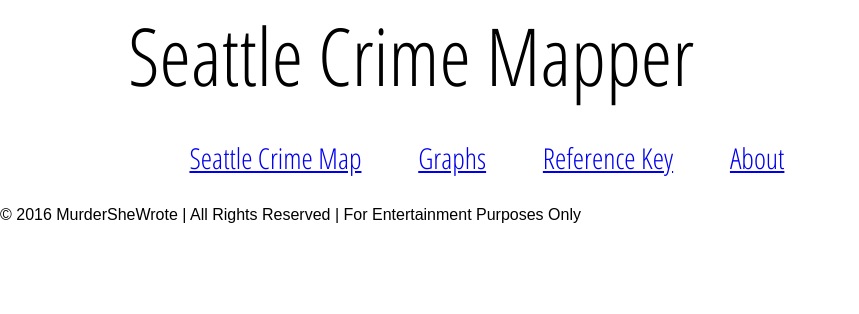
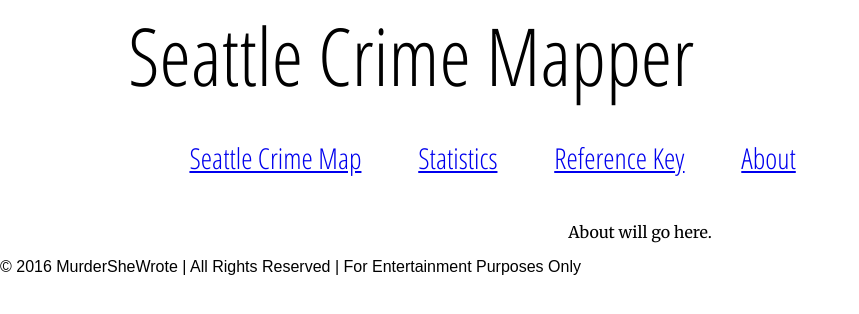
Before and after one commit to MurderSheWrote/MurderSheWroteSeattle, a Python web app: template crimemapper/templates/about.jinja2 in a window 1280 px wide. Shown: the top 314 px of the page, without its empty margins (0-859 px from the left). Run offline with Jinja, Linux system fonts and the light colour scheme; the template is opened without the code that fills it, so the values that code supplies are empty.

Commit message:
#63 Connected all routes.  Added some HTML. All 6 tox passing.  pytest not working and needs work.

```diff
--- a/crimemapper/templates/about.jinja2
+++ b/crimemapper/templates/about.jinja2
@@ -1,7 +1,6 @@
 {% extends "index.html" %}
-{% block navbar %}
+{% block content %}
+  <div class="words">
+    <p>About will go here.</p>
+  </div>
 {% endblock %}
-
-{% block content %}
-
-{% endblock %}
--- a/crimemapper/templates/graphs.jinja2
+++ b/crimemapper/templates/graphs.jinja2
@@ -1,5 +1,6 @@
 {% extends "index.html" %}
-
 {% block content %}
-
+  <div class="words">
+    <p>Graphs will go here.</p>
+  </div>
 {% endblock content%}
--- a/crimemapper/templates/index.html
+++ b/crimemapper/templates/index.html
@@ -12,7 +12,7 @@
     <nav>
         <ul class="navbar">
           <li class="title"><a href="/">Seattle Crime Map</a></li>
-          <li><a href="/stats">Graphs</a></li>
+          <li><a href="/stats">Statistics</a></li>
           <li><a href="/codes">Reference Key</a></li>
           <li><a href="/about">About</a></li>
         </ul>
```
Also changed, not shown: crimemapper/tests/test_views.py (+1 -1 lines), crimemapper/templates/map.jinja2 (indentation only).
